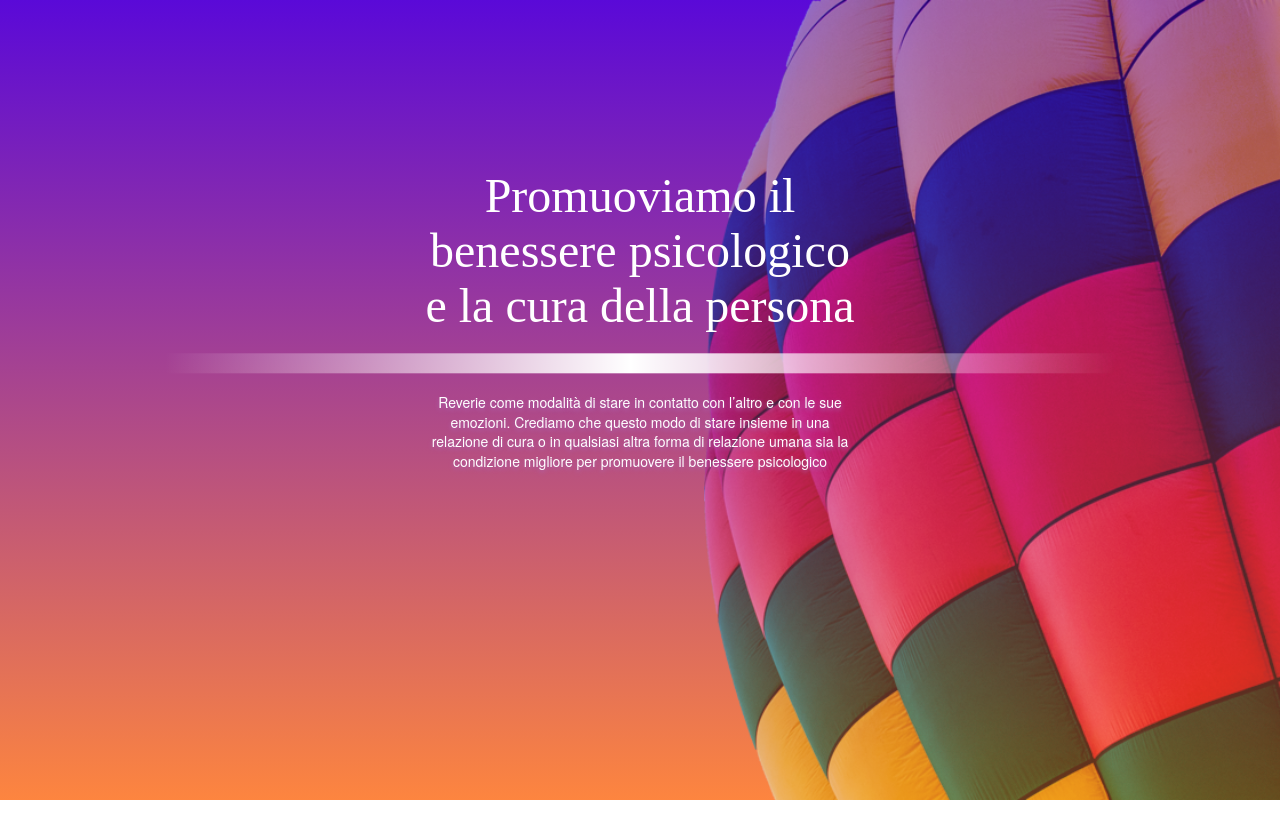
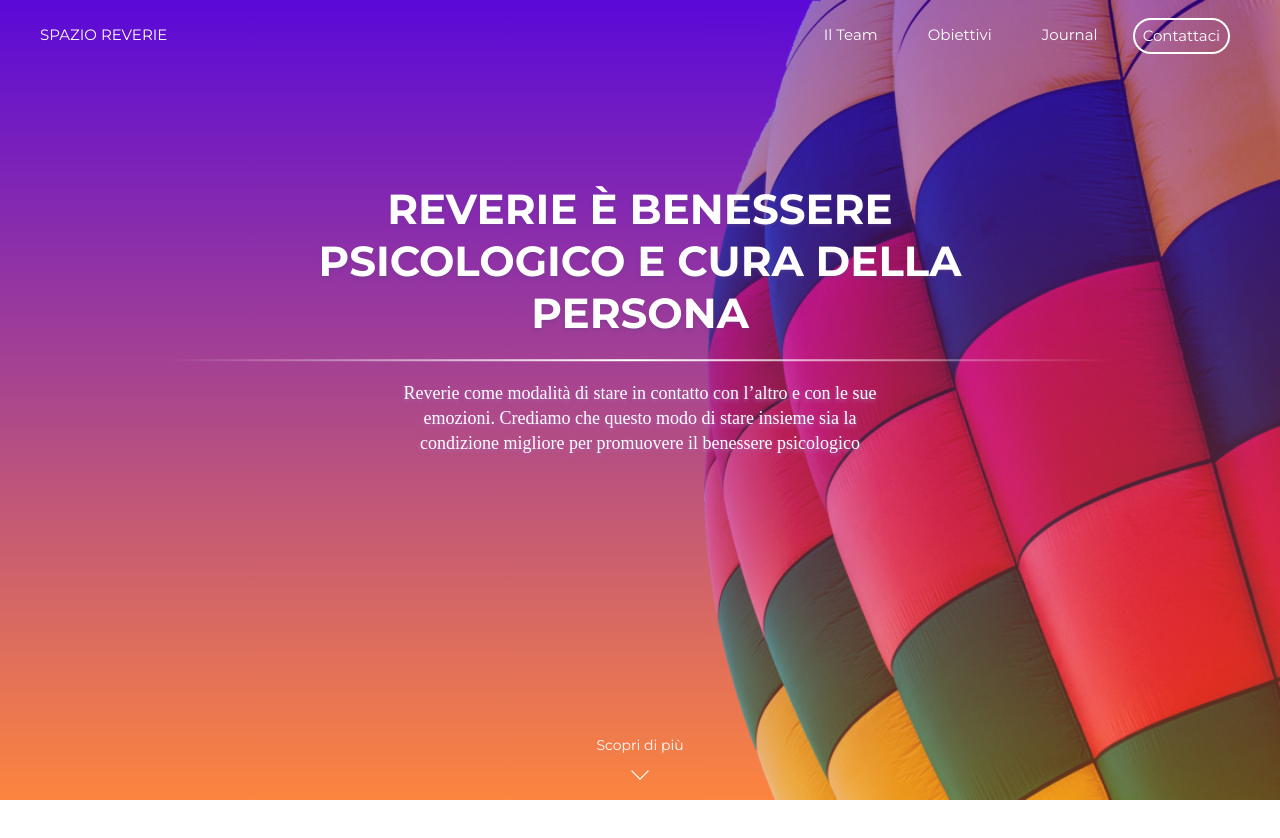
Before and after one commit to brescia123/reverie-website, a website: page index.html in a window 1280 px wide. Drawn offline with nearby package versions, Linux system fonts and the light colour scheme.

Commit message:
Add first hero implementation

```diff
--- a/bower.json
+++ b/bower.json
@@ -16,6 +16,6 @@
     ],
     "dependencies": {
         "bootstrap": "^3.3.7",
-    "jquery": "^3.1.1"
+        "jquery": "^3.1.1",
     }
 }
--- a/index.html
+++ b/index.html
@@ -11,25 +11,54 @@
 
     <link rel="stylesheet" href="bower_components/bootstrap/dist/css/bootstrap.min.css">
     <link rel="stylesheet" href="css/main.css">
+    <link rel="stylesheet" href="https://cdnjs.cloudflare.com/ajax/libs/animate.css/3.5.2/animate.min.css">
+
+    <link href="https://fonts.googleapis.com/css?family=Montserrat:400,700" rel="stylesheet">
+
+    <script type="text/javascript" src="bower_components/jquery/dist/jquery.min.js"></script>
+    <script type="text/javascript" src="bower_components/bootstrap/dist/js/bootstrap.min.js"></script>
 </head>
 
 <body>
+    <div class="container-full-width">
+        <nav class="navbar navbar-fixed-top">
+            <div class="container-fluid">
+                <div class="navbar-header">
+                    <div class="navbar-toggle collapsed rev-button" id="nav-menu" data-toggle="collapse" data-target="#bs-example-navbar-collapse-1" aria-expanded="false">MENU</div> <a class="navbar-brand nav-item" href="#">SPAZIO REVERIE</a>
+                </div>
+                <div class="collapse navbar-collapse" id="bs-example-navbar-collapse-1">
+                    <ul class="nav navbar-nav navbar-right">
+                        <li><a href="#" class="nav-item">Il Team</a></li>
+                        <li><a href="#" class="nav-item">Obiettivi</a></li>
+                        <li><a href="#" class="nav-item">Journal</a></li>
+                        <li><a href="#" class="nav-item" id="nav-contattaci">Contattaci</a></li>
+                    </ul>
+                </div>
+            </div>
+        </nav>
         <div id="welcome-section">
             <div class="balloon-container">
             </div>
             <div class="welcome-text">
                 <div class="welcome-title center-block">
-                <p class="text-center">Promuoviamo il benessere psicologico e la cura della persona</p>
+                    <p class="text-center">Reverie è benessere psicologico e cura della persona</p>
                 </div>
                 <div class="separator"></div>
                 <div class="welcome-subtitle center-block">
-                <p class="text-center">Reverie come modalità di stare in contatto con l’altro e con le sue emozioni. Crediamo che questo modo di stare insieme in una relazione di cura o in qualsiasi altra forma di relazione umana sia la condizione migliore per promuovere il benessere psicologico</p>
+                    <p class="text-center">Reverie come modalità di stare in contatto con l’altro e con le sue emozioni. Crediamo che questo modo di stare insieme sia la condizione migliore per promuovere il benessere psicologico</p>
+                </div>
+            </div>
+            <div class="show-more bounce animated">
+                <div class="show-more-text">Scopri di più</div>
+                <div class="show-more-arrow">
+                    <svg enable-background="new 0 0 50 50" height="50px" id="Layer_1" version="1.1" viewBox="0 0 50 50" width="20px" xml:space="preserve" xmlns="http://www.w3.org/2000/svg" xmlns:xlink="http://www.w3.org/1999/xlink"><rect fill="none" height="50" width="50"/><polygon fill="#ffffff" points="47.25,15 45.164,12.914 25,33.078 4.836,12.914 2.75,15 25,37.25 "/></svg>
                 </div>
             </div>
         </div>
         <div id="presentation-section" class="container-fluid">
 
         </div>
+    </div>
 </body>
 
 </html>
--- /dev/null
+++ b/sass/_buttons.scss
@@ -0,0 +1,13 @@
+.rev-button {
+    border: solid 2px #ffffff;
+    border-radius: 100px;
+    text-align: center;
+    width: auto;
+    height: auto;
+    font-size: 1.3rem;
+    font-weight: 500;
+    padding: 8px;
+    font-family: 'Montserrat', sans-serif;
+    text-transform: uppercase;
+    color: #ffffff;
+}
--- /dev/null
+++ b/sass/_navbar.scss
@@ -0,0 +1,38 @@
+$navbar-margin: 40px;
+
+.navbar {
+    background-color: RGBA(0, 0, 0, 0);
+    padding-left: $navbar-margin;
+    padding-right: $navbar-margin;
+
+    .navbar-brand {
+      padding-left: 0px;
+    }
+
+    .nav-item {
+        color: #FFFFFF;
+        font-family: 'Montserrat', sans-serif;
+        font-size: 1.5rem;
+        text-align: center;
+        margin: 10px;
+    }
+
+    #nav-menu {
+      margin-top: 18px;
+    }
+
+    #nav-contattaci {
+        border: solid 2px #ffffff;
+        border-radius: 100px;
+        text-align: center;
+        width: auto;
+        height: auto;
+        font-size: 1.5rem;
+        font-weight: 500;
+        padding: 6px 8px;
+        font-family: 'Montserrat', sans-serif;
+        color: #ffffff;
+        margin-top: 18px;
+        margin-bottom: 7px;
+    }
+}
--- a/sass/main.scss
+++ b/sass/main.scss
@@ -1,9 +1,15 @@
+@import "buttons";
+@import "navbar";
 $font-stack: Helvetica, sans-serif;
 $primary-color: #333;
 
 body {
     font: 100% $font-stack;
     color: $primary-color;
+}
+
+.container-full-width {
+    width: 100vw;
 }
 @mixin background-image-2x($gradient, $image) {
      @media (min--moz-device-pixel-ratio: 1.3), (-o-min-device-pixel-ratio: 2.6/2), (-webkit-min-device-pixel-ratio: 1.3), (min-device-pixel-ratio: 1.3), (min-resolution: 1.3dppx){
@@ -15,7 +21,6 @@ body {
 #welcome-section {
     position: relative;
     height: 100vh;
-    width: 100vw;
     background-image: linear-gradient(to top, #fd853f, #5a09d8);
 
     .balloon-container {
@@ -30,6 +35,7 @@ body {
         background-repeat: no-repeat;
         background-blend-mode: soft-light;
         opacity: 0.6;
+        z-index: 0;
     }
 
     .welcome-text {
@@ -38,21 +44,25 @@ body {
         -webkit-transform: translateY(-50%);
         -ms-transform: translateY(-50%);
         transform: translateY(-50%);
-        z-index: 10;
 
         .welcome-title {
             margin: auto;
-            max-width: 430px;
+            width: 90vw;
+            max-width: 672px;
             text-align: center;
-            font-family: AGaramondPro;
-            font-size: 48px;
+            font-family: 'Montserrat', sans-serif;
+            font-weight: bold;
+            font-size: 4.2rem;
+            text-shadow: 0 2px 3px rgba(101, 64, 130, 0.4);
             color: #ffffff;
+            text-transform: uppercase;
         }
 
         .separator {
             margin: auto;
+            width: 90vw;
             max-width: 950px;
-            height: 20px;
+            height: 2px;
             margin-top: 20px;
             margin-bottom: 20px;
             background-image: linear-gradient(to left, rgba(255, 255, 255, 0.0), #ffffff 51%, rgba(255, 255, 255, 0.0));
@@ -60,18 +70,47 @@ body {
 
         .welcome-subtitle {
             margin: auto;
-            max-width: 430px;
-            font-size: 14px;
+            width: 90vw;
+            max-width: 500px;
+            font-size: 1.8rem;
             line-height: 1.4;
             text-align: center;
-            font-family: HelveticaNeue;
+            text-shadow: 0 2px 4px #af64b1;
+            font-family: AGaramondPro;
             color: #ffffff;
             text-shadow: 0 2px 4px #af64b1;
+        }
+    }
+
+    .show-more {
+        margin: auto;
+        position: absolute;
+        bottom: 0;
+        width: 100%;
+        -moz-animation-delay: 2s;
+        -webkit-animation-delay: 2s;
+        -ms-animation-delay: 2s;
+        animation-delay: 2s;
+
+        .show-more-text {
+            width: 130px;
+            height: 1.4rem;
+            font-family: 'Montserrat', sans-serif;
+            font-size: 1.4rem;
+            color: #ffffff;
+            margin: auto;
+            text-align: center;
+        }
+
+        .show-more-arrow {
+            svg {
+                display: block;
+                margin: auto;
+            }
         }
     }
 }
 
 #presentation-section {
     height: 1000px;
-    width: 1000px;
 }
```
Also changed, not shown: css/main.css, 1 other file. Lines whose indentation alone changed are shown as unchanged.
